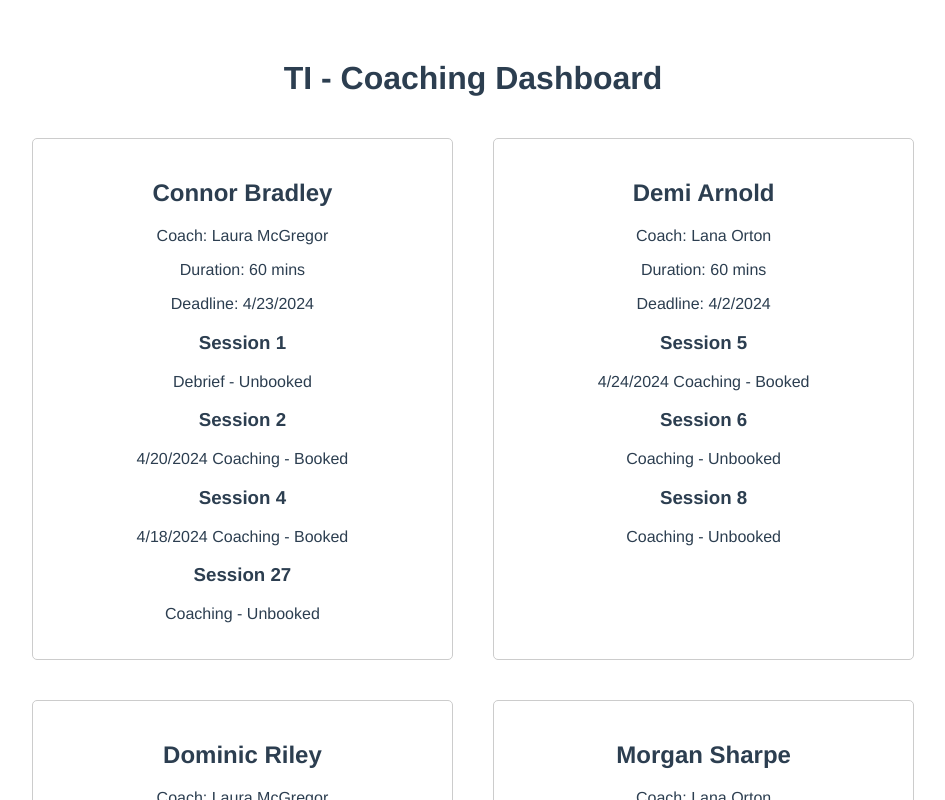
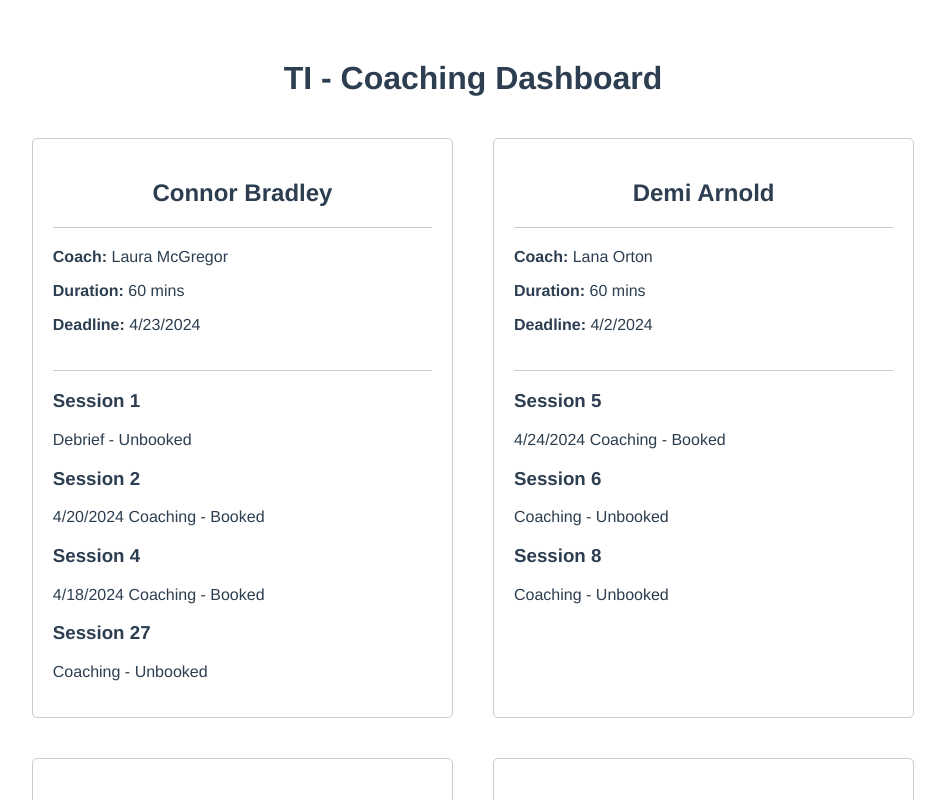
Before and after one commit to Micanio/ti-tech-test, a Vue app: page / in a window 1280 px wide. Shown: the top 800 px of the page, without its empty margins (167-1112 px from the left). Built offline with nearby package versions, Linux system fonts and the light colour scheme.

Commit message:
Added some more styling to bundles

```diff
--- a/src/App.vue
+++ b/src/App.vue
@@ -22,7 +22,6 @@ export default {
   font-family: Avenir, Helvetica, Arial, sans-serif;
   -webkit-font-smoothing: antialiased;
   -moz-osx-font-smoothing: grayscale;
-  text-align: center;
   color: #2c3e50;
   margin-top: 60px;
 }
--- a/src/components/Bundle.vue
+++ b/src/components/Bundle.vue
@@ -2,19 +2,22 @@
     <div class="bundles">
         <div class="bundle" v-for="bundle in bundles" :key="bundle.id">
             <h2>{{ bundle.user.first_name }} {{ bundle.user.last_name }}</h2>
-            <div class="coach">
-                <p>Coach: {{ bundle.coach.first_name }} {{ bundle.coach.last_name }}</p>
-            </div>
-            <div class="duration">
-                <p>Duration: {{ bundle.duration_mins }} mins</p>
-            </div>
-            <div class="deadline">
-                <p>Deadline: {{ formatDate(bundle.deadline) }}</p>
+            <div class="bundle-info">
+                <div class="coach">
+                    <p><span class="label">Coach:</span> {{ bundle.coach.first_name }} {{ bundle.coach.last_name }}</p>
+                </div>
+                <div class="duration">
+                    <p><span class="label">Duration:</span> {{ bundle.duration_mins }} mins</p>
+                </div>
+                <div class="deadline">
+                    <p><span class="label">Deadline:</span> {{ formatDate(bundle.deadline) }}</p>
+                </div>
             </div>
             <div class="session" v-for="session in bundle.sessions" :key="session.id">
                 <h3>Session {{ session.id }}</h3>
                 <p>{{ formatDate(session.date) }} {{ session.type }} - {{ session.status.title }}</p>
             </div>
+
         </div>
     </div>
 </template>
@@ -62,4 +65,18 @@ export default {
     border-radius: 5px;
     flex-basis: 30%;
 }
+h2 {
+    border-bottom: 1px solid #ccc;
+    padding-bottom: 20px;
+    text-align: center;
+}
+.bundle-info {
+    margin-top: 20px;
+    border-bottom: 1px solid #ccc;
+    padding-bottom: 20px;
+}
+span.label {
+    font-weight: bold;
+}
+
 </style>
--- a/src/components/Header.vue
+++ b/src/components/Header.vue
@@ -3,3 +3,10 @@
         <h1>TI - Coaching Dashboard</h1>
     </header>
 </template>
+
+<style>
+    h1 {
+        text-align: center;
+        margin-top: 20px;
+    }
+</style>
```
